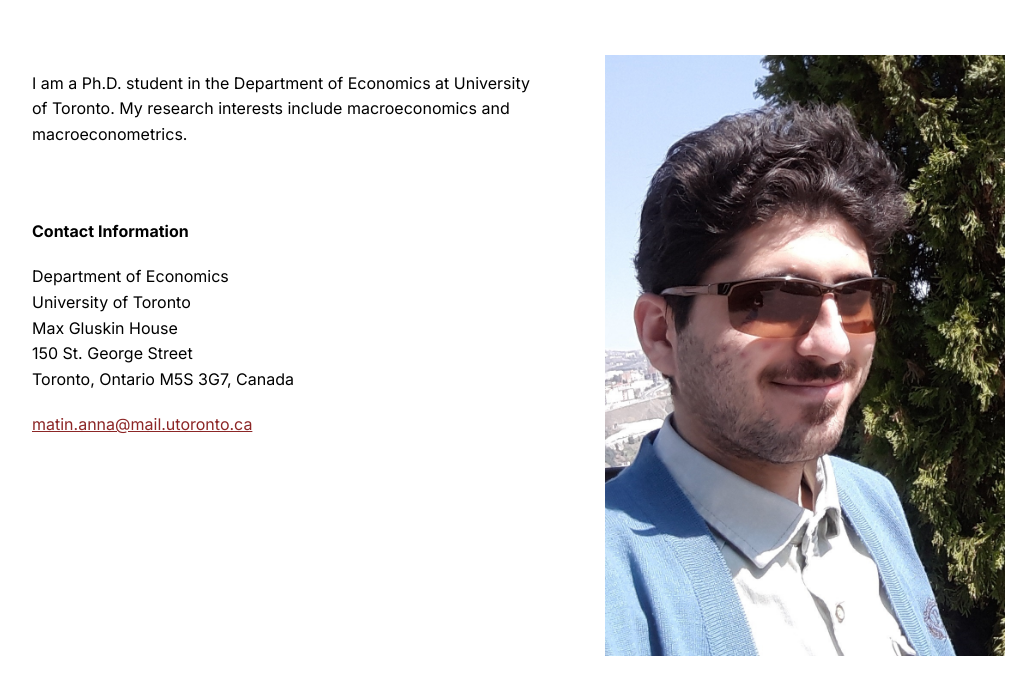
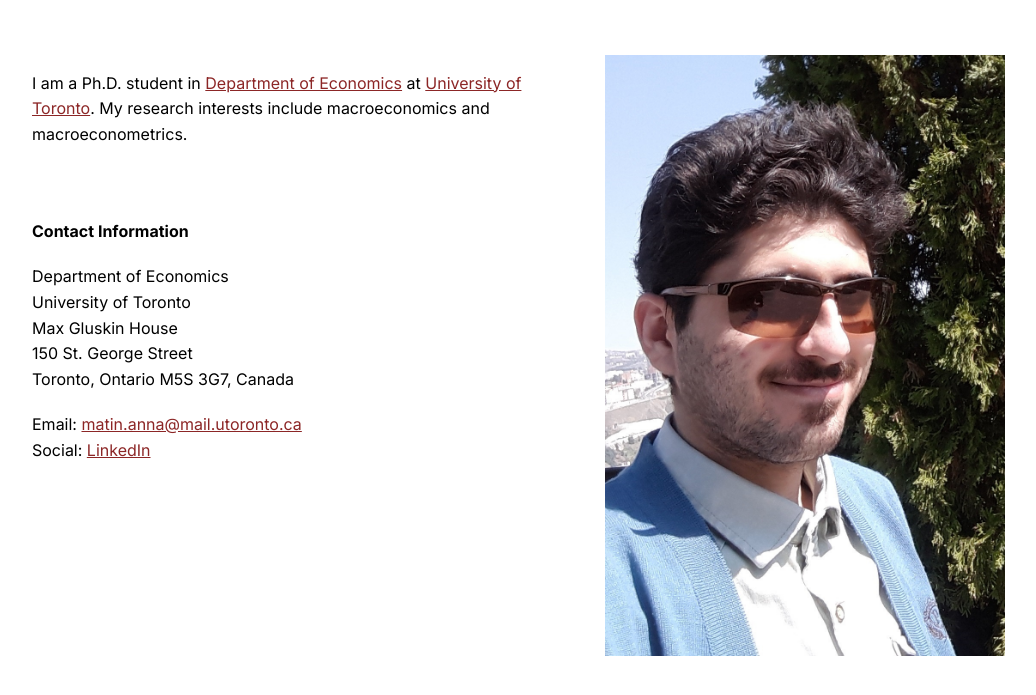
Before and after one commit to matinanna/matinanna.github.io, a plain HTML site: page index.html in a window 1280 px wide. Shown: the part 151-846 px from the top of the page, without its empty margins (108-1144 px from the left). Drawn offline with Linux system fonts and the light colour scheme.

Commit message:
Added linkedin to the home page.

```diff
--- a/index.html
+++ b/index.html
@@ -23,7 +23,10 @@
 
         <main>
             <div class="content-left">
-                <p>I am a Ph.D. student in the Department of Economics at University of Toronto. My research interests include macroeconomics and macroeconometrics.</p>
+                <p>I am a Ph.D. student in
+<a href="https://www.economics.utoronto.ca/" target="_blank">Department of Economics</a> at
+<a href="https://www.utoronto.ca/" target="_blank">University of Toronto</a>.
+My research interests include macroeconomics and macroeconometrics.</p>
 
                 <p><strong><br><br>Contact Information</strong></p>
                 <p>Department of Economics<br>
@@ -32,7 +35,11 @@
 	150 St. George Street<br>
             Toronto, Ontario M5S 3G7, Canada<br>
 
-                <p><a href="mailto:matin.anna@mail.utoronto.ca">matin.anna@mail.utoronto.ca</a>
+                <p> Email:
+   		 <a href="mailto:matin.anna@mail.utoronto.ca">matin.anna@mail.utoronto.ca</a><br>
+			Social:
+    		 <a href="https://www.linkedin.com/in/matin-anna-b279991b6/" target="_blank">LinkedIn</a>
+		</p>
             </div>
 
             <div class="image-right">
```
